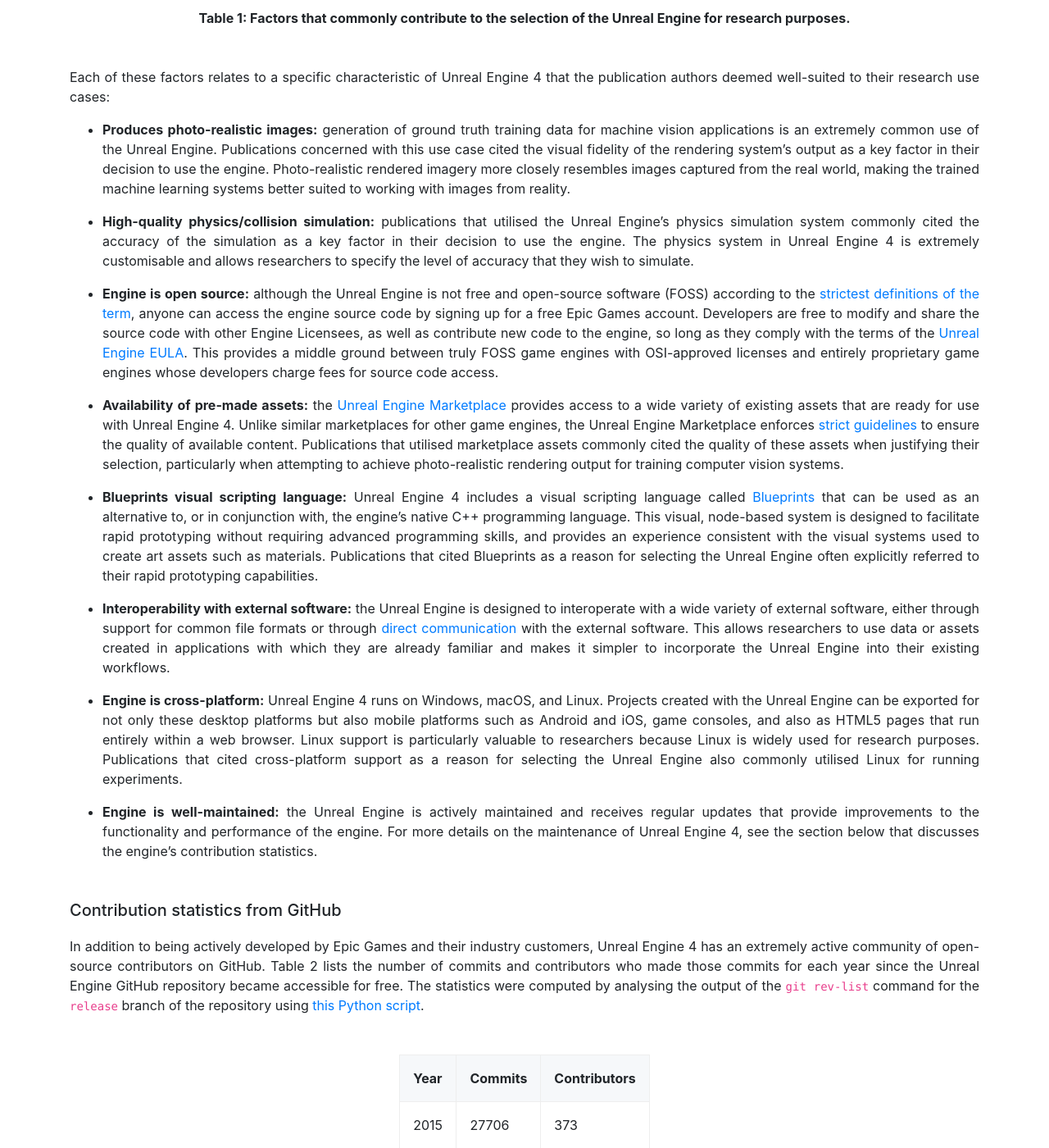
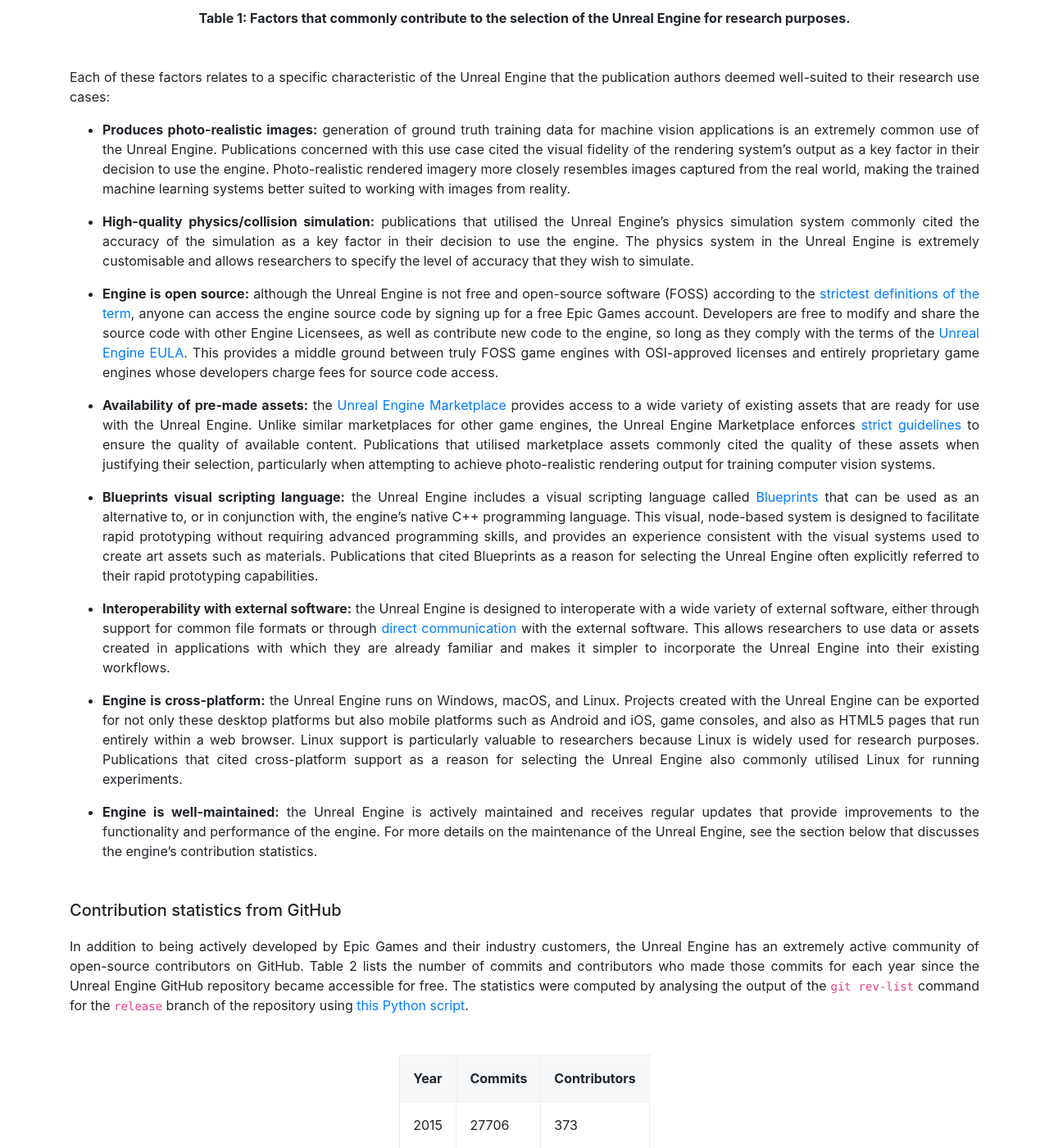
Before and after one commit to UE4Research/ue4research.github.io, a Jekyll site: the page built from rationale.md, in a window 1280 px wide and 1400 px high, scrolled down 2598 px. Shown: the whole window at 82% size. Built offline with Jekyll 4.4.1, drawn with Linux system fonts in a browser that asks for light colours; some of the changed text lies outside the part shown.

Commit message:
Update wording to be inclusive of Unreal Engine 5

```diff
--- a/index.html
+++ b/index.html
@@ -1,7 +1,7 @@
 ---
 layout: default
 pageclass: home
-tagline: The central hub for anyone who uses Unreal Engine 4 within the context of scientific research.
+tagline: The central hub for anyone who uses the Unreal Engine within the context of scientific research.
 ---
 
 {% for item in site.data.nav %}
--- a/rationale.md
+++ b/rationale.md
@@ -65,27 +65,27 @@
 </figure>
 {:/}
 
-Each of these factors relates to a specific characteristic of Unreal Engine 4 that the publication authors deemed well-suited to their research use cases:
+Each of these factors relates to a specific characteristic of the Unreal Engine that the publication authors deemed well-suited to their research use cases:
 
 - **Produces photo-realistic images:** generation of ground truth training data for machine vision applications is an extremely common use of the Unreal Engine. Publications concerned with this use case cited the visual fidelity of the rendering system's output as a key factor in their decision to use the engine. Photo-realistic rendered imagery more closely resembles images captured from the real world, making the trained machine learning systems better suited to working with images from reality.
 
-- **High-quality physics/collision simulation:** publications that utilised the Unreal Engine's physics simulation system commonly cited the accuracy of the simulation as a key factor in their decision to use the engine. The physics system in Unreal Engine 4 is extremely customisable and allows researchers to specify the level of accuracy that they wish to simulate.
+- **High-quality physics/collision simulation:** publications that utilised the Unreal Engine's physics simulation system commonly cited the accuracy of the simulation as a key factor in their decision to use the engine. The physics system in the Unreal Engine is extremely customisable and allows researchers to specify the level of accuracy that they wish to simulate.
 
 - **Engine is open source:** although the Unreal Engine is not free and open-source software (FOSS) according to the [strictest definitions of the term](https://opensource.org/osd), anyone can access the engine source code by signing up for a free Epic Games account. Developers are free to modify and share the source code with other Engine Licensees, as well as contribute new code to the engine, so long as they comply with the terms of the [Unreal Engine EULA](https://www.unrealengine.com/eula). This provides a middle ground between truly FOSS game engines with OSI-approved licenses and entirely proprietary game engines whose developers charge fees for source code access.
 
-- **Availability of pre-made assets:** the [Unreal Engine Marketplace](https://www.unrealengine.com/marketplace/) provides access to a wide variety of existing assets that are ready for use with Unreal Engine 4. Unlike similar marketplaces for other game engines, the Unreal Engine Marketplace enforces [strict guidelines](https://www.unrealengine.com/en-US/marketplace-guidelines) to ensure the quality of available content. Publications that utilised marketplace assets commonly cited the quality of these assets when justifying their selection, particularly when attempting to achieve photo-realistic rendering output for training computer vision systems.
+- **Availability of pre-made assets:** the [Unreal Engine Marketplace](https://www.unrealengine.com/marketplace/) provides access to a wide variety of existing assets that are ready for use with the Unreal Engine. Unlike similar marketplaces for other game engines, the Unreal Engine Marketplace enforces [strict guidelines](https://www.unrealengine.com/en-US/marketplace-guidelines) to ensure the quality of available content. Publications that utilised marketplace assets commonly cited the quality of these assets when justifying their selection, particularly when attempting to achieve photo-realistic rendering output for training computer vision systems.
 
-- **Blueprints visual scripting language:** Unreal Engine 4 includes a visual scripting language called [Blueprints](https://docs.unrealengine.com/en-us/Engine/Blueprints) that can be used as an alternative to, or in conjunction with, the engine's native C++ programming language. This visual, node-based system is designed to facilitate rapid prototyping without requiring advanced programming skills, and provides an experience consistent with the visual systems used to create art assets such as materials. Publications that cited Blueprints as a reason for selecting the Unreal Engine often explicitly referred to their rapid prototyping capabilities.
+- **Blueprints visual scripting language:** the Unreal Engine includes a visual scripting language called [Blueprints](https://docs.unrealengine.com/en-us/Engine/Blueprints) that can be used as an alternative to, or in conjunction with, the engine's native C++ programming language. This visual, node-based system is designed to facilitate rapid prototyping without requiring advanced programming skills, and provides an experience consistent with the visual systems used to create art assets such as materials. Publications that cited Blueprints as a reason for selecting the Unreal Engine often explicitly referred to their rapid prototyping capabilities.
 
 - **Interoperability with external software:** the Unreal Engine is designed to interoperate with a wide variety of external software, either through support for common file formats or through [direct communication](https://docs.unrealengine.com/en-us/Studio/Datasmith/SoftwareInteropGuides) with the external software. This allows researchers to use data or assets created in applications with which they are already familiar and makes it simpler to incorporate the Unreal Engine into their existing workflows.
 
-- **Engine is cross-platform:** Unreal Engine 4 runs on Windows, macOS, and Linux. Projects created with the Unreal Engine can be exported for not only these desktop platforms but also mobile platforms such as Android and iOS, game consoles, and also as HTML5 pages that run entirely within a web browser. Linux support is particularly valuable to researchers because Linux is widely used for research purposes. Publications that cited cross-platform support as a reason for selecting the Unreal Engine also commonly utilised Linux for running experiments.
+- **Engine is cross-platform:** the Unreal Engine runs on Windows, macOS, and Linux. Projects created with the Unreal Engine can be exported for not only these desktop platforms but also mobile platforms such as Android and iOS, game consoles, and also as HTML5 pages that run entirely within a web browser. Linux support is particularly valuable to researchers because Linux is widely used for research purposes. Publications that cited cross-platform support as a reason for selecting the Unreal Engine also commonly utilised Linux for running experiments.
 
-- **Engine is well-maintained:** the Unreal Engine is actively maintained and receives regular updates that provide improvements to the functionality and performance of the engine. For more details on the maintenance of Unreal Engine 4, see the section below that discusses the engine's contribution statistics.
+- **Engine is well-maintained:** the Unreal Engine is actively maintained and receives regular updates that provide improvements to the functionality and performance of the engine. For more details on the maintenance of the Unreal Engine, see the section below that discusses the engine's contribution statistics.
 
 ### Contribution statistics from GitHub
 
-In addition to being actively developed by Epic Games and their industry customers, Unreal Engine 4 has an extremely active community of open-source contributors on GitHub. Table 2 lists the number of commits and contributors who made those commits for each year since the Unreal Engine GitHub repository became accessible for free. The statistics were computed by analysing the output of the `git rev-list` command for the `release` branch of the repository using [this Python script](https://github.com/UE4Research/ue4research.github.io/blob/master/_stats/stats.py).
+In addition to being actively developed by Epic Games and their industry customers, the Unreal Engine has an extremely active community of open-source contributors on GitHub. Table 2 lists the number of commits and contributors who made those commits for each year since the Unreal Engine GitHub repository became accessible for free. The statistics were computed by analysing the output of the `git rev-list` command for the `release` branch of the repository using [this Python script](https://github.com/UE4Research/ue4research.github.io/blob/master/_stats/stats.py).
 
 {::nomarkdown}
 <figure>
```
Also changed, not shown: other parts of rationale.md (+1 -1 lines), about.md (+1 -1 lines), publications.md (+3 -3 lines), resources.md (+1 -1 lines).
